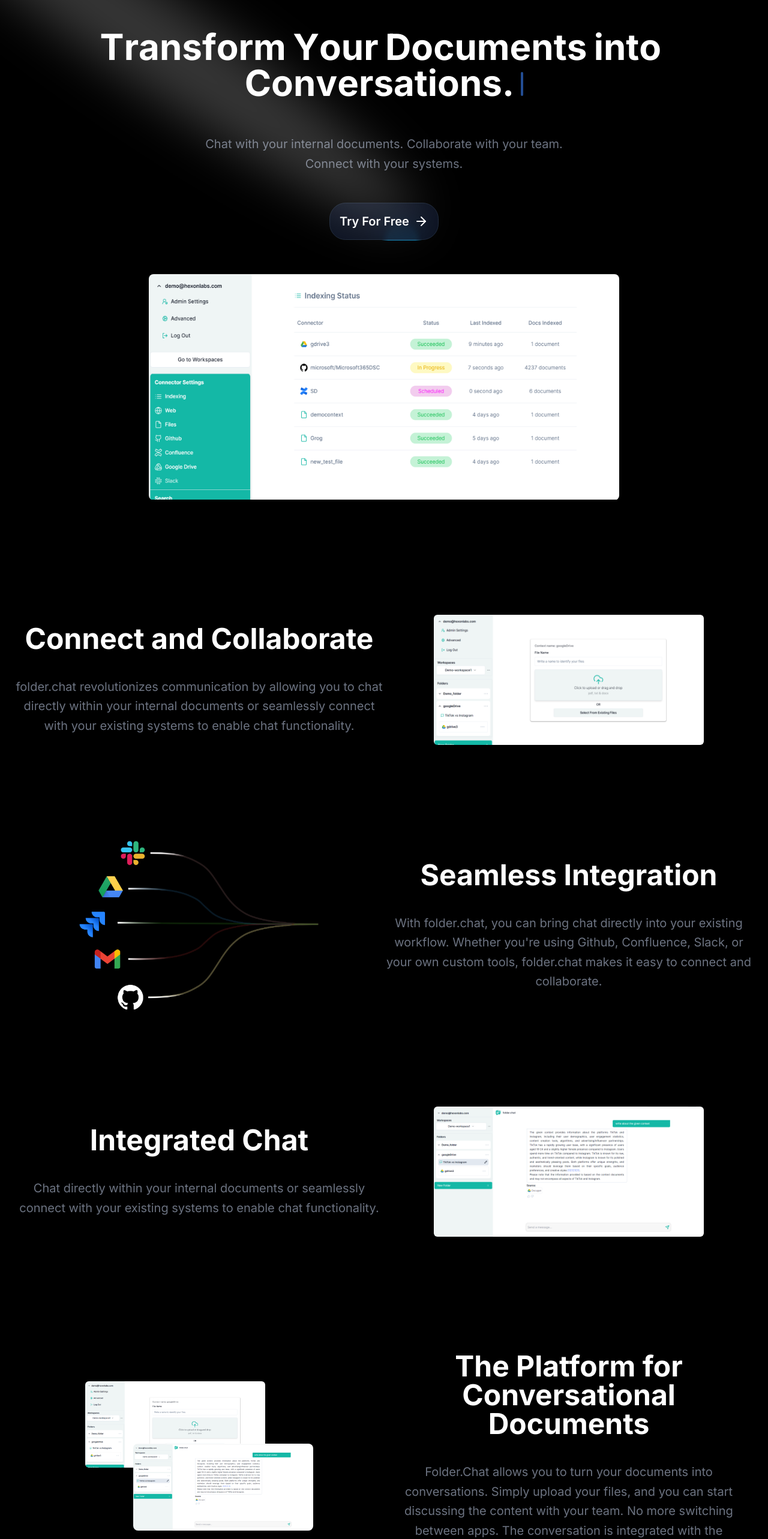
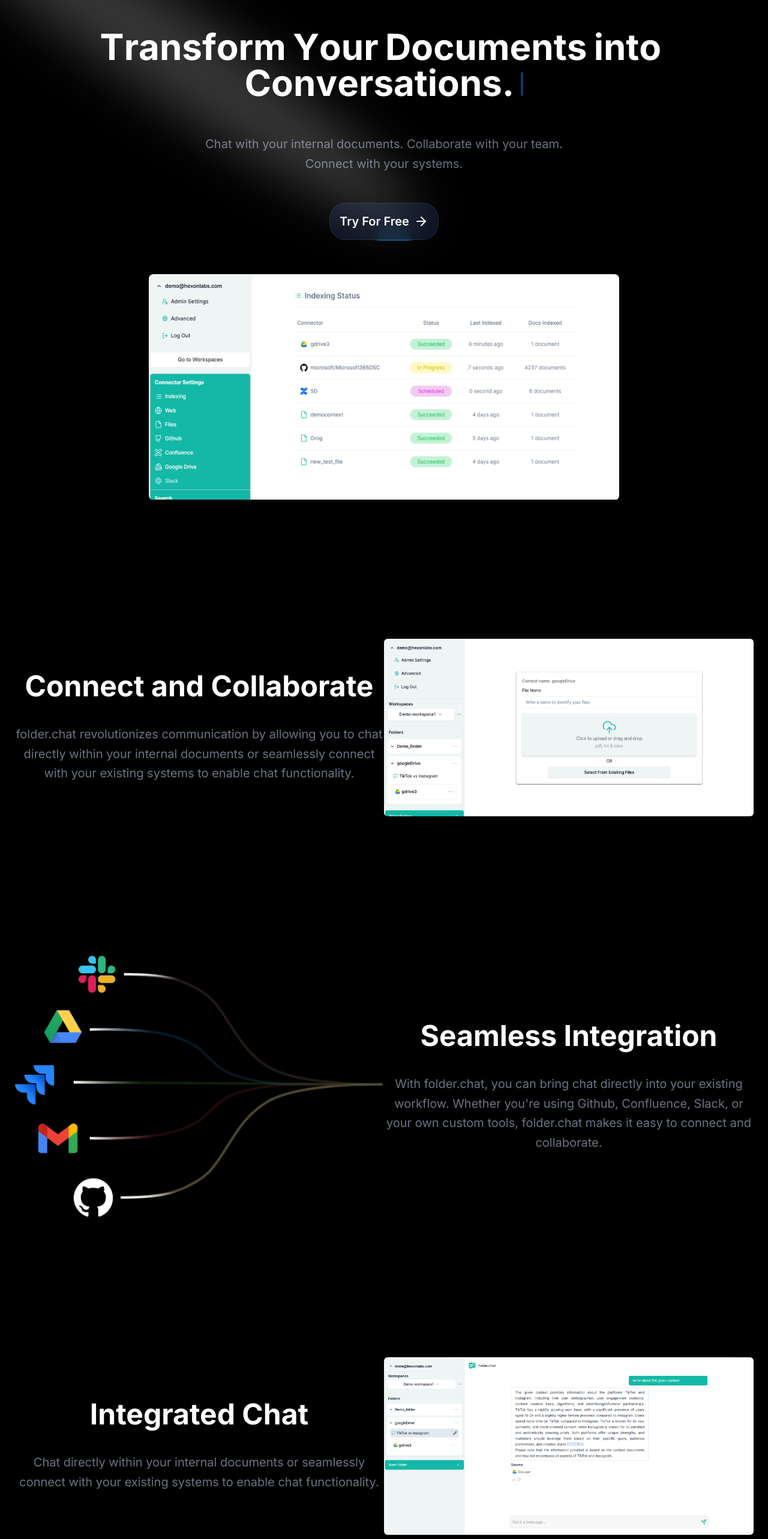
Before and after one commit to tarun-hexon/folder-chat-landing, a Next.js app: page / in a window 1280 px wide. Shown: the part 160-2726 px from the top of the page at 60% size. Built offline with nearby package versions, Linux system fonts and the light colour scheme.

Commit message:
fix images

```diff
--- a/app/globals.css
+++ b/app/globals.css
@@ -75,5 +75,5 @@
   }
 }
 body{
-  background-color: #000000
+  background-color: #000000;
 }
--- a/app/page.jsx
+++ b/app/page.jsx
@@ -87,17 +87,17 @@ export default function Home() {
 
   return (
       <div className="flex flex-col min-h-[100dvh] bg-transparent text-white flex-wrap m-0 z-50">
-        <FloatingNav navItems={navItems} className="text-white bg-zinc-800 h-16 "/>
+        <FloatingNav navItems={navItems} className="text-white bg-zinc-800 h-16 hidden sm:flex"/>
 
-        <main className="flex-1 lg:mt-10 mt-28">
-          <section className="w-full py-5 md:py-8 lg:py-16 xl:py-24 " id="about">
+        <main className="flex-1 lg:mt-10 mt-16 space-y-10">
+          <section className="w-full py-5 md:py-8 lg:py-16 xl:py-24" id="about">
             <div className="container flex flex-col flex-wrap items-center justify-center space-y-12 px-4 md:px-6">
               <div className="text-center space-y-4">
                 <Spotlight
                   className="-top-20 left-0 md:left-60 md:top-20"
                   fill="white"
                 />
-                <TypewriterEffect words={[{ text: 'Transform', className: "text-4xl font-bold sm:text-5xl md:text-6xl/none text-[#ffffff]" }, { text: 'Your', className: "text-4xl font-bold sm:text-5xl md:text-6xl/none text-[#ffffff]" }, { text: 'Documents', className: "text-4xl font-bold sm:text-5xl md:text-6xl/none text-[#ffffff]" }, { text: 'into', className: "text-4xl font-bold sm:text-5xl md:text-6xl/none text-[#ffffff]" }, { text: 'Conversations.', className: "text-4xl font-bold sm:text-5xl md:text-6xl/none text-[#ffffff]" }]} className="h-40"/>
+                <TypewriterEffect words={[{ text: 'Transform', className: "text-4xl font-bold sm:text-5xl md:text-6xl/none text-[#ffffff]" }, { text: 'Your', className: "text-4xl font-bold sm:text-5xl md:text-6xl/none text-[#ffffff]" }, { text: 'Documents', className: "text-4xl font-bold sm:text-5xl md:text-6xl/none text-[#ffffff]" }, { text: 'into', className: "text-4xl font-bold sm:text-5xl md:text-6xl/none text-[#ffffff]" }, { text: 'Conversations.', className: "text-4xl font-bold sm:text-5xl md:text-6xl/none text-[#ffffff]" }]} className="h-40 md:h-48 lg:h-40"/>
 
                 <p className="mx-auto max-w-[600px] text-gray-500 md:text-xl/relaxed lg:text-base/relaxed xl:text-xl/relaxed dark:text-gray-400">
                   Chat with your internal documents. Collaborate with your team. Connect with your systems.
@@ -112,7 +112,7 @@ export default function Home() {
               </div>
               <ImagesSlider
                 images={images}
-                className={cn('lg:h-[24rem] lg:w-[50rem] sm:h-[22rem] sm:w-[32rem] md:w-[36rem] h-[16rem] w-[24rem]')}
+                className={cn('lg:h-[24rem] lg:w-[50rem] sm:h-[22rem] sm:w-[32rem] md:w-[36rem] h-[11rem] w-80')}
               />
             </div>
           </section>
@@ -129,7 +129,7 @@ export default function Home() {
               <div className="w-full lg:w-1/2">
                 <Image
                   alt="Image"
-                  className="m-auto rounded-md"
+                  className="m-auto rounded-md sm:w-full w-80"
                   height={450}
                   src={'/assets/upload.png'}
                   width={450}
@@ -137,7 +137,7 @@ export default function Home() {
               </div>
             </div>
           </section>
-          <section className="w-full py-5 md:py-8 lg:py-10 xl:py-16">
+          <section className="w-full py-5 md:py-8 lg:py-16 xl:py-24">
             <div className="w-full flex lg:flex-row-reverse justify-around items-center px-4 md:px-6 flex-wrap flex-col text-center gap-6 lg:gap-0">
               <div className="w-full lg:w-1/2 space-y-10">
                 <h2 className="text-3xl font-bold sm:text-4xl xl:text-5xl/none text-[#ffffff]">
@@ -150,7 +150,7 @@ export default function Home() {
               <div className="w-full lg:w-1/2">
                 <Image
                   alt="Image"
-                  className="m-auto"
+                  className="m-auto sm:w-full w-80"
                   height={400}
                   src={'/assets/integrations.png'}
                   width={400}
@@ -171,7 +171,7 @@ export default function Home() {
               <div className="w-full lg:w-1/2">
                 <Image
                   alt="Image"
-                  className="m-auto rounded-md"
+                  className="m-auto rounded-md sm:w-full w-80"
                   height={450}
                   src={folderchat}
                   width={450}
@@ -186,23 +186,23 @@ export default function Home() {
                   The Platform for Conversational Documents
                 </h2>
                 <p className="max-w-full text-gray-500 md:text-xl/relaxed lg:text-base/relaxed xl:text-xl/relaxed dark:text-gray-400">
-                  Folder.Chat allows you to turn your documents into conversations. Simply upload your files, and you can
+                  folder.chat allows you to turn your documents into conversations. Simply upload your files, and you can
                   start discussing the content with your team. No more switching between apps. The conversation is
                   integrated with the document.
                 </p>
               </div>
-              <div className="w-full lg:w-1/2 z-0">
-                <div className="m-auto w-fit">
+              <div className="w-fit lg:w-1/2 z-0">
+                <div className="sm:m-auto w-fit">
                 <Image
                   alt="Image"
-                  className="rounded-md z-50"
+                  className="rounded-md z-50 w-60 sm:w-full"
                   height={300}
                   src={'/assets/upload.png'}
                   width={300}
                 />
                 <Image
                   alt="Image"
-                  className="-mt-10 ml-20 rounded-lg"
+                  className="-mt-10 sm:ml-20 ml-12 rounded-lg w-60 sm:w-full"
                   height={300}
                   src={folderchat}
                   width={300}
```
